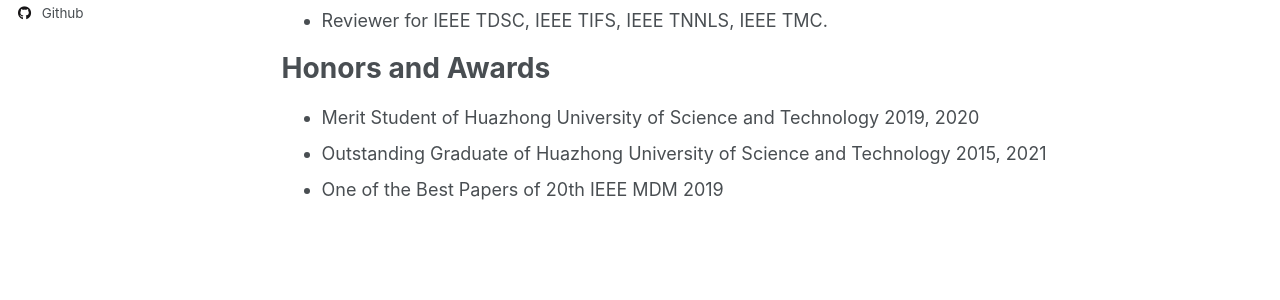
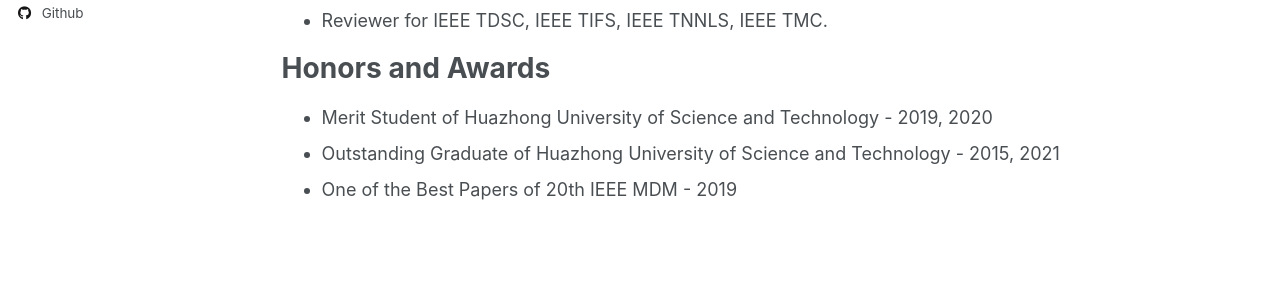
Before and after one commit to gyliu1991/gyliu1991.github.io, a Jekyll site: the page built from _pages/cv.md, in a window 1280 px wide and 1045 px high. Shown: the part 434-734 px from the top of the window. Built offline with Jekyll 4.4.1, drawn with Linux system fonts in a browser that asks for light colours; some web fonts are replaced.

Commit message:
Update cv.md

```diff
--- a/_pages/cv.md
+++ b/_pages/cv.md
@@ -23,6 +23,6 @@ Service
 
 Honors and Awards
 ======
-* Merit Student of Huazhong University of Science and Technology	2019, 2020
-* Outstanding Graduate of Huazhong University of Science and Technology 2015, 2021
-* One of the Best Papers of 20th IEEE MDM 2019
+* Merit Student of Huazhong University of Science and Technology	- 2019, 2020
+* Outstanding Graduate of Huazhong University of Science and Technology - 2015, 2021
+* One of the Best Papers of 20th IEEE MDM - 2019
```
